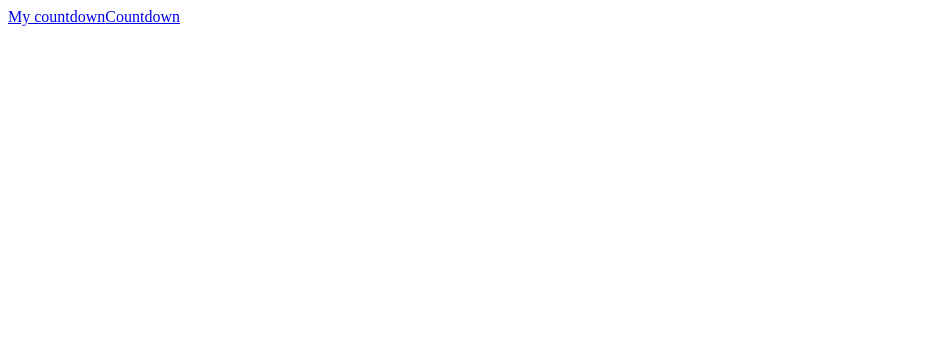
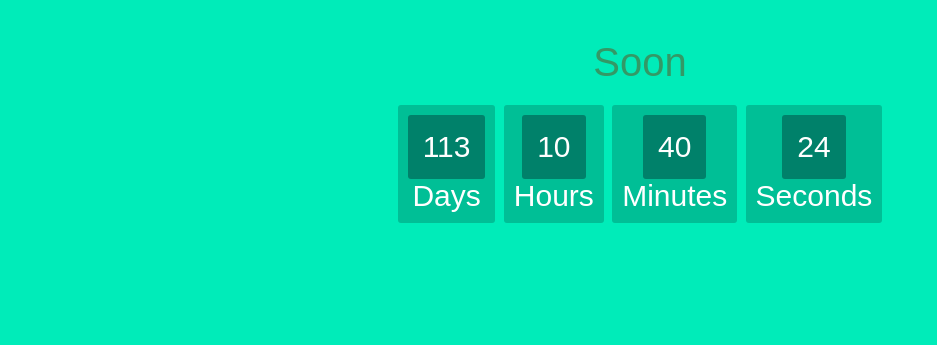
Before and after one commit to CeejaySD/jayz, a plain HTML site: page index.html in a window 1280 px wide. Shown: the whole page, without its empty margins (0-937 px from the left). Drawn offline with Linux system fonts and the light colour scheme.

Commit message:
Update index.html

```diff
--- a/index.html
+++ b/index.html
@@ -1 +1,93 @@
-<div data-type="countdown" data-id="1759978" class="tickcounter" style="width: 100%; position: relative; padding-bottom: 25%"><a href="//www.tickcounter.com/countdown/1759978/my-countdown" title="My countdown">My countdown</a><a href="//www.tickcounter.com/" title="Countdown">Countdown</a></div><script>(function(d, s, id) { var js, pjs = d.getElementsByTagName(s)[0]; if (d.getElementById(id)) return; js = d.createElement(s); js.id = id; js.src = "//www.tickcounter.com/static/js/loader.js"; pjs.parentNode.insertBefore(js, pjs); }(document, "script", "tickcounter-sdk"));</script>
+
+<!DOCTYPE HTML>
+<html>
+<head>
+<style>
+body{
+    text-align: center;
+    background: #00ECB9;
+  font-family: sans-serif;
+  font-weight: 100;
+}
+h1{
+  color: #396;
+  font-weight: 100;
+  font-size: 40px;
+  margin: 40px 0px 20px;
+}
+ #clockdiv{
+    font-family: sans-serif;
+    color: #fff;
+    display: inline-block;
+    font-weight: 100;
+    text-align: center;
+    font-size: 30px;
+}
+#clockdiv > div{
+    padding: 10px;
+    border-radius: 3px;
+    background: #00BF96;
+    display: inline-block;
+}
+#clockdiv div > span{
+    padding: 15px;
+    border-radius: 3px;
+    background: #00816A;
+    display: inline-block;
+}
+smalltext{
+    padding-top: 5px;
+    font-size: 16px;
+}
+</style>
+</head>
+<body>
+<h1>Soon</h1>
+<div id="clockdiv">
+  <div>
+    <span class="days" id="day"></span>
+    <div class="smalltext">Days</div>
+  </div>
+  <div>
+    <span class="hours" id="hour"></span>
+    <div class="smalltext">Hours</div>
+  </div>
+  <div>
+    <span class="minutes" id="minute"></span>
+    <div class="smalltext">Minutes</div>
+  </div>
+  <div>
+    <span class="seconds" id="second"></span>
+    <div class="smalltext">Seconds</div>
+  </div>
+</div>
+
+<p id="demo"></p>
+
+<script>
+
+var deadline = new Date("may 31, 2020 15:37:25").getTime();
+
+var x = setInterval(function() {
+
+var now = new Date().getTime();
+var t = deadline - now;
+var days = Math.floor(t / (1000 * 60 * 60 * 24));
+var hours = Math.floor((t%(1000 * 60 * 60 * 24))/(1000 * 60 * 60));
+var minutes = Math.floor((t % (1000 * 60 * 60)) / (1000 * 60));
+var seconds = Math.floor((t % (1000 * 60)) / 1000);
+document.getElementById("day").innerHTML =days ;
+document.getElementById("hour").innerHTML =hours;
+document.getElementById("minute").innerHTML = minutes;
+document.getElementById("second").innerHTML =seconds;
+if (t < 0) {
+        clearInterval(x);
+        document.getElementById("demo").innerHTML = "TIME UP";
+        document.getElementById("day").innerHTML ='0';
+        document.getElementById("hour").innerHTML ='0';
+        document.getElementById("minute").innerHTML ='0' ;
+        document.getElementById("second").innerHTML = '0'; }
+}, 1000);
+</script>
+</body>
+</html>
```
